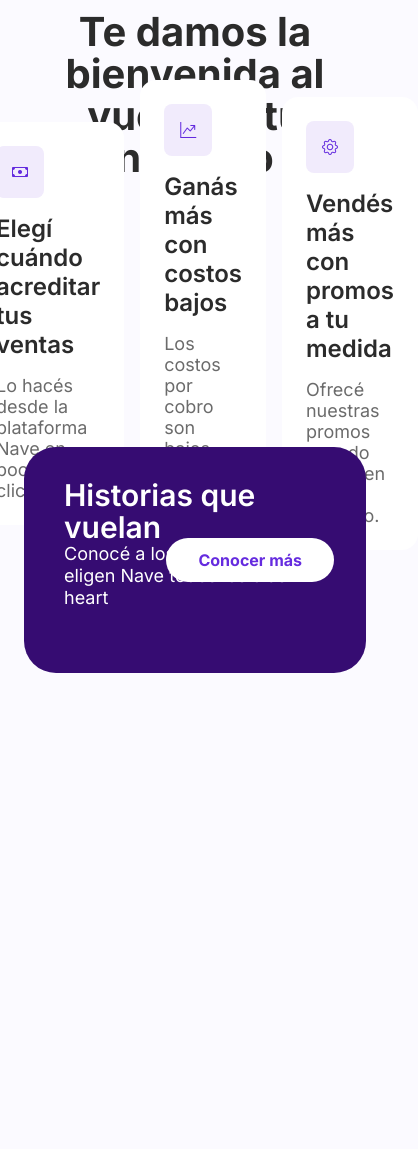
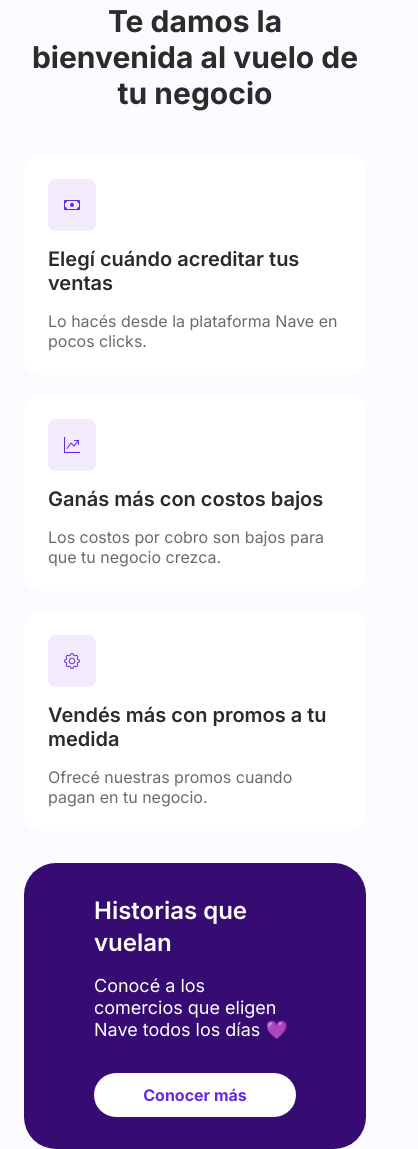
Before and after one commit to mbfurrer/TP1, a plain HTML site: page index.html in a window 390 px wide. Shown: the part 153-1302 px from the top of the page, 418 px wide, since content can reach past the window. Before the commit the page ends 876 px from the top, so only its background shows below. Drawn offline with nearby package versions, Linux system fonts and the light colour scheme.

Commit message:
media q para secion 1

```diff
--- a/index.html
+++ b/index.html
@@ -34,14 +34,12 @@
                 </a>
             </div>
 
-            <ul class="header__actions">
-                <li class="header__actions-espacio">
-                    <a href="#">Espacio Nave</a>
-                </li>
-                <li class="header__actions-nave">
-                    <a href="#">Entrar a Nave</a>
-                </li>
-            </ul>
+            <nav class="header__actions">
+                <a class="header__actions-espacio"  href="#">Espacio Nave</a></li>
+                <a class="header__actions-nave" href="#">Entrar a Nave</a></li>
+            </nav>
+
+
 
         </div>
 
@@ -54,8 +52,11 @@
                 <h1>Te damos la bienvenida al vuelo de tu negocio</h1>
             </div>
 
-            <div><!-- Beneficios VER QUE ESTILO LE DAMOS -->
-                <div class="section-vuelo-beneficios">
+            <div class="separator">
+            </div>
+
+            <!-- Beneficios-->
+            <div class="section-vuelo-beneficios">
                     <!-- CAJA 1  -->
                     <div class="section-vuelo-cajas">
                         <div class="section-vuelo-icon">
@@ -89,23 +90,28 @@
                             <p>Ofrecé nuestras promos cuando pagan en tu negocio.</p>
                         </div>
                     </div>
-                </div>
             </div>
 
-            <div class="section-vuelo-historias"><!-- experiencias de usuarios -->
+            <div class="separator">
+            </div>
 
-                <div class=".section-vuelo-historias-text">
+            <!-- experiencias de usuarios -->
+            <div class="section-vuelo-historias">
+
+                <div class="section-vuelo-historias-text">
                     <h2>Historias que vuelan</h2>
-                    <span>Conocé a los comercios que eligen Nave todos los días heart </span>
+                    <span>Conocé a los comercios que eligen Nave todos los días 💜 </span>
                 </div>
-                <div>
-                    <a class="section-vuelo-historias-btn" href="#">Conocer más</a>
+
+                <div class="section-vuelo-historias-btn">
+                    <a href="#">Conocer más</a>
                 </div>
             </div>
         </section>
 
+        <section>
 
-
+        </section>
 
     </main>
 </body>
--- a/style.css
+++ b/style.css
@@ -26,6 +26,8 @@
 
 body{
     background-color: var(--color-primario-200);
+    font-size: 100%;
+    font-family: "Inter", sans-serif;
 }
 
 ul, ol{
@@ -42,10 +44,6 @@ a{
     text-decoration: none;
 }
 
-a:active, a:visited{
-    color: currentColor
-}
-
 .header{
     border-bottom: 1px solid #e7eaed;
     width: 100%;
@@ -54,7 +52,7 @@ a:active, a:visited{
     flex-direction: row;
     justify-content: center;
     align-items: center;
-    background-color: #ffffff;
+    background-color: var(--color-primario-100);
 }
 
 .header-container{
@@ -85,11 +83,11 @@ a:active, a:visited{
     margin: 0px 4px;
     padding: 6px 24px;
     border-radius: 50px;
-    font-family:"Inter", sans-serif;
     font-size: 14px;
     font-weight: 700;
     color: var(--color-primario-900);
-    white-space: nowrap
+    white-space: nowrap;
+    cursor: pointer;
 }
 
 .header__nav-list button:hover{
@@ -114,33 +112,30 @@ a:active, a:visited{
     flex-direction: row;
     justify-content: space-between;
     align-items: center;
-    margin-left: 32px
+    height: 100%;
+    width: 100%;
+    font-weight: 700;
+    gap: 10px
 }
 
-.header__actions li{
+.header__actions a{
+    display: flex;
+    align-items: center;
+    justify-content: center;
+    font-weight: 700;
     height: 41px;
     width: 160px;
-    margin: 0px 4px;
     padding: 6px 24px;
     border-radius: 50px;
     border: 1px solid var(--color-primario-700);
     padding: 6px 24px;
-    font-family:"Inter", sans-serif;
     font-size: 14px;
-}
-
-.header__actions li a{
-    display: flex;
-    align-items: center;
-    justify-content: center;
-    height: 100%;
-    width: 100%;
-    font-weight: 700;
 }
 
 .header__actions-espacio{
     background-color: var(--color-primario-100);
     color: var(--color-primario-700);
+    margin-left: 32px;
 }
 
 .header__actions-espacio:hover{
@@ -164,15 +159,14 @@ a:active, a:visited{
     max-width: 1022px;
     width: calc(100% - 48px);
     margin: 0 auto;
-    position: relative;
     padding: 30px 0 0;
+    height: 100vh;
 }
 
 .section-vuelo-container{
     display: flex;
     flex-direction: column;
     justify-content:center;
-    align-items: center;
     margin: 50px auto;
 }
 
@@ -190,32 +184,32 @@ h1{
     text-align: center;
 }
 
+.separator{
+    height: 32px;
+    width: 100%;
+}
+
 .section-vuelo-beneficios{
     display: flex;
     flex-direction: row;
     justify-content: space-evenly;
-    align-items:center;
-    gap: 16px;
+    align-items:center stretch;
     width: 100%;
-    height: 260px;
-    /* max-width: max-content;
-    width: 30%;
-    min-width: 200px; para la media*/
-}
+    gap: 24px;
+    }
 
 .section-vuelo-cajas{
     display: flex;
     flex-direction: column;
     justify-content: flex-start;
     align-items: flex-start;
-    flex-wrap: wrap;
-    flex: 1;
     gap: 16px;
     background-color: white;
     border-radius: 16px;
     padding: 24px;
     margin-top: 12px;
-}
+    flex: 1
+    }
 
 .section-vuelo-icon{
 font-size: 24;
@@ -230,6 +224,8 @@ background-color: var(--color-primario-300);
     display: flex;
     flex-direction: column;
     gap: 16px;
+    width: 100%;
+    flex-wrap: wrap;
 }
 
 h2{
@@ -246,21 +242,21 @@ p{
 .section-vuelo-historias{
     background-color: var(--color-primario-800);
     display: flex;
-    flex-direction: column;
-    align-items: flex-start;
+    flex-direction: row;
+    align-items: center;
     justify-content: space-between;
-    padding: 32px 40px;
-    gap: 32px;
+    padding: 32px 70px;
     border-radius: 32px;
     width: 100%;
-    position: relative;
 }
 
 .section-vuelo-historias-text{
     display: flex;
     flex-direction: column;
-    justify-content: space-between;
-    gap: 16px
+    justify-content: center;
+    text-align: start;
+    gap: 16px;
+    width: 100%;
 }
 
 .section-vuelo-historias h2{
@@ -278,11 +274,12 @@ p{
 }
 
 .section-vuelo-historias-btn{
-    position: absolute;
-    right: 32px;
-    top: 50%;
-    transform: translateY(-50%);
-    display: inline-flex;
+    display: flex;
+    justify-content: end;
+}
+
+.section-vuelo-historias-btn a{
+    display: flex;
     align-items: center;
     justify-content: center;
     background-color: var(--color-primario-100);
@@ -293,14 +290,17 @@ p{
     border-radius: 50px;
     cursor: pointer;
     padding: 10px 32px;
+    min-width: 192px;
+    min-height: 43px;
 }
+
 .section-vuelo-historias-btn:visited,
 .section-vuelo-historias-btn:active {
     color: var(--color-primario-700)
 }
 
-.section-vuelo-historias-btn:hover{
-    background-color: var(--color-primario-900);
+.section-vuelo-historias-btn a:hover{
+    background-color: black;
     color: var(--color-primario-400);
 }
 
@@ -308,8 +308,8 @@ p{
 
 
 
-
-@media screen and (max-width: 984px){
+@media screen and (max-width: 989px) {
+/* Estilos Header */
 
     .header-container{
         display: flex;
@@ -349,3 +349,57 @@ p{
         display: none;
     }
 }
+
+@media screen and (max-width: 767px){
+    /* Estilos Section Vuelo */
+
+    .section-vuelo-beneficios{
+        display: flex;
+        flex-direction: column;
+        justify-content: space-evenly;
+        align-items:center;
+        gap: 8px;
+        width: 100%;
+        padding: 0px;
+        height: auto;
+    }
+
+    body h1{
+        margin: 0;
+        font-size: 30px;
+        line-height: 2.25rem;
+}
+
+    .section-vuelo-cajas{
+        width: 100%;
+
+}
+
+    .section-vuelo-cajas h2{
+        font-size: 20px;
+}
+
+    .section-vuelo-cajas p{
+        font-size: 16px;
+}
+
+    .section-vuelo-historias{
+        display: flex;
+        flex-direction: column;
+        padding: 32px 70px;
+        gap: 32px;
+}
+
+    .section-vuelo-historias-text h2{
+        font-size: 24px;
+}
+
+.section-vuelo-historias-btn{
+    justify-content: center;
+    width: 100%;
+}
+
+.section-vuelo-historias-btn a{
+    width: 100%;
+}
+}
```
